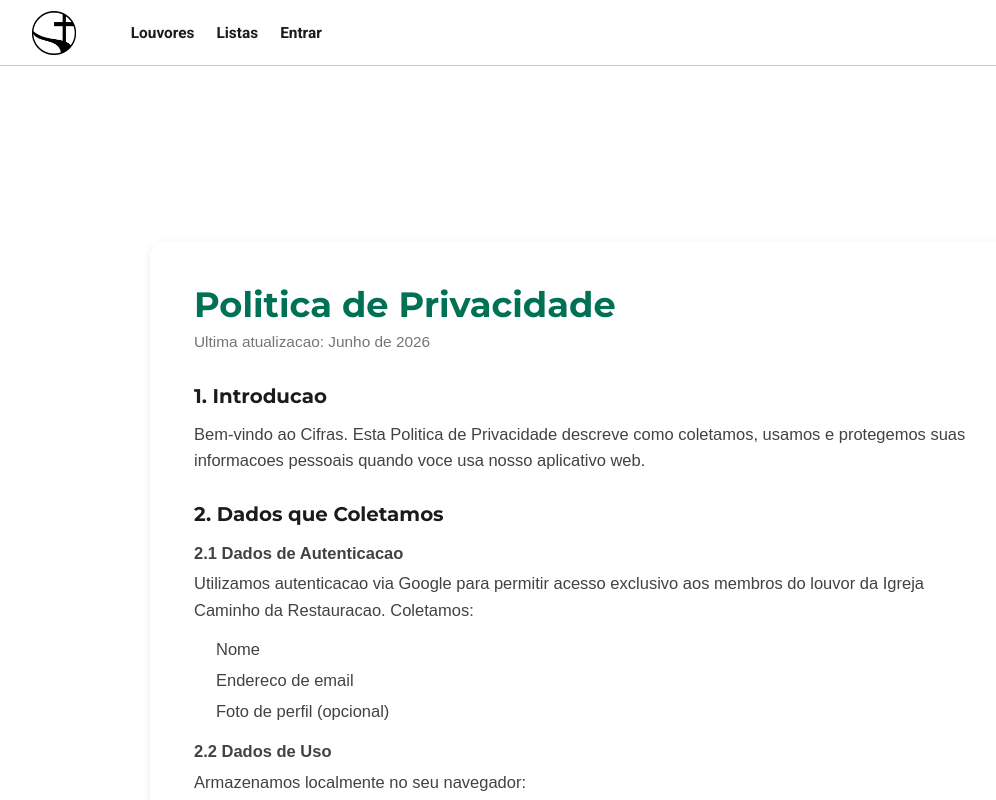
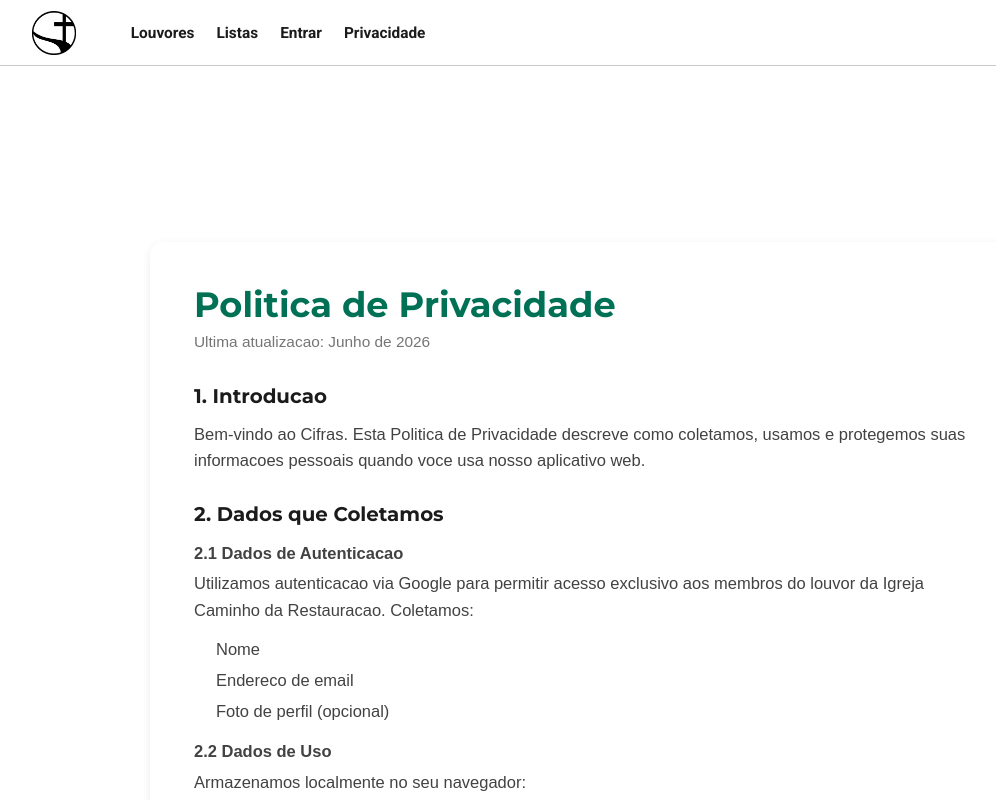
Before and after one commit to nathan509e/icrcifras, a React (Vite) app: page /privacidade in a window 1280 px wide. Shown: the top 800 px of the page, without its empty margins (50-1046 px from the left). Built offline with nearby package versions, Linux system fonts and the light colour scheme; no server answers.

Commit message:
privacidade

```diff
--- a/src/components/Navbar.jsx
+++ b/src/components/Navbar.jsx
@@ -246,9 +246,11 @@
               )}
             </div>
           ) : (
-            <button className="nav-link" onClick={() => setShowLoginModal(true)}>Entrar</button>
+            <>
+              <button className="nav-link" onClick={() => setShowLoginModal(true)}>Entrar</button>
+              <Link to="/privacidade" className="nav-link">Privacidade</Link>
+            </>
           )}
-          <Link to="/privacidade" className="nav-link">Privacidade</Link>
         </div>
       </nav>
     )
@@ -307,7 +309,10 @@
             )}
           </div>
         ) : (
-          <button className="nav-link" onClick={() => setShowLoginModal(true)}>Entrar</button>
+          <>
+            <button className="nav-link" onClick={() => setShowLoginModal(true)}>Entrar</button>
+            <Link to="/privacidade" className="nav-link">Privacidade</Link>
+          </>
         )}
       </div>
     </nav>
```
